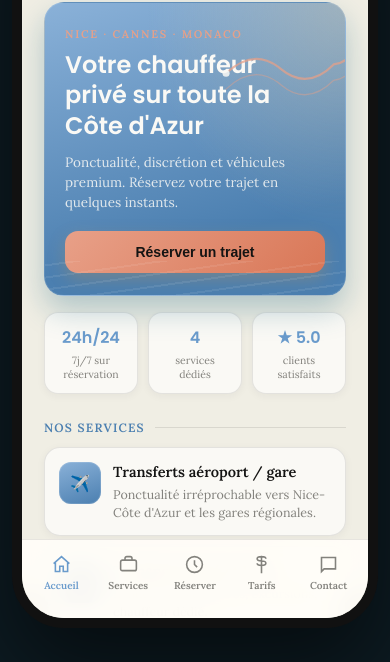
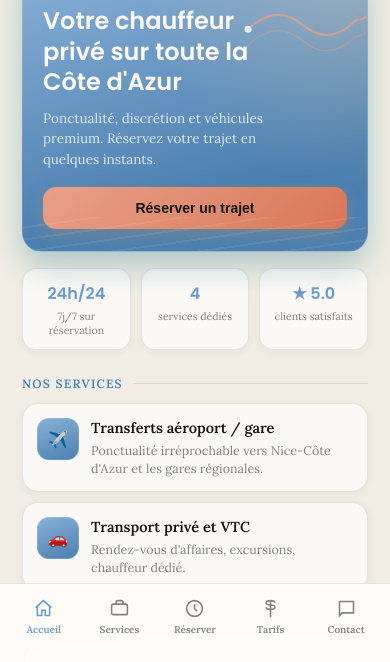
Before and after one commit to zakbe06120-cmyk/elite-driver-app1, a website: page www/index.html in a window 390 px wide. Shown: the part 182-844 px from the top of the page. Drawn offline with Linux system fonts and the light colour scheme.

Commit message:
Fix responsive layout for iPad

```diff
--- a/www/index.html
+++ b/www/index.html
@@ -390,6 +390,28 @@
     box-shadow: 0 8px 20px rgba(184,146,90,0.35);
   }
   .toast.show{ transform:translateY(0); }
+  @media (max-width: 1366px) {
+  body {
+    padding: 0;
+    background: var(--sand);
+    display: block;
+  }
+
+  .device {
+    width: 100%;
+    max-width: none;
+    height: 100vh;
+    height: 100dvh;
+    max-height: none;
+    border: 0;
+    border-radius: 0;
+    box-shadow: none;
+  }
+
+  .notch {
+    display: none;
+  }
+}
 </style>
 </head>
 <body>
```
